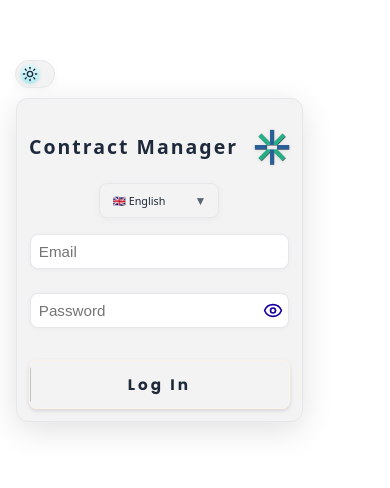
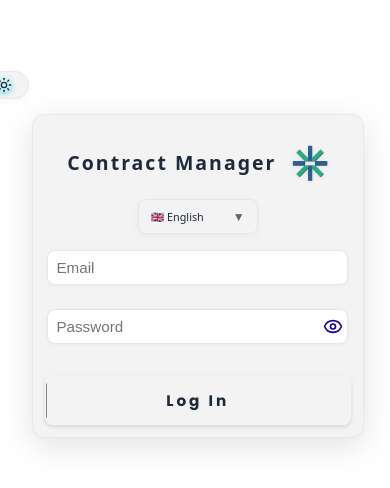
Before and after one commit to JLTC3111/contract-management-app, a React (Vite) app: page /login in a window 390 px wide. Shown: the part 178-666 px from the top of the page. Built offline with nearby package versions, Linux system fonts and the light colour scheme.

Commit message:
Update Login.jsx

```diff
--- a/src/pages/Login.jsx
+++ b/src/pages/Login.jsx
@@ -87,12 +87,13 @@ const Login = () => {
 
   return (
     <div style={{
+      width: '85vw',
       minHeight: '100vh',
       display: 'flex',
       alignItems: 'center',
       justifyContent: 'center',
       background: 'var(--bg)',
-      padding: 'clamp(1rem, 4vw, 2rem)',
+      padding: isMobile ? '2rem' : 'clamp(1rem, 4vw, 2rem)',
       gap: 'clamp(1rem, 4vw, 2rem)',
       position: 'relative',
     }}>
@@ -103,8 +104,8 @@ const Login = () => {
           aria-label="Toggle theme"
           style={{
             position: 'absolute',
-            top: 'calc(50% - 210px + 10px)',
-            left: 'calc(55% - 210px + 50px)',
+            top: 'calc(50% - 210px + 5px)',
+            left: 'calc(50% - 210px + 1.5px)',
             width: 40,
             height: 28,
             background: 'var(--card-bg)',
@@ -155,8 +156,9 @@ const Login = () => {
           border: '1.5px solid var(--card-border)',
           borderRadius: '12px',
           padding: 'clamp(0.75rem, 2vw, 1.5rem)',
-          width: isMobile ? '100%' : '100%',
-          maxWidth: isMobile ? '100%' : 'clamp(280px, 95vw, 550px)',
+          width: '100%',
+          maxWidth: isMobile ? '100vw' : 'clamp(280px, 95vw, 550px)',
+          boxSizing: 'border-box',
           boxShadow: '0 8px 32px rgba(0,0,0,0.12)',
           transition: 'all 0.3s ease',
           display: 'flex',
@@ -542,7 +544,6 @@ const Login = () => {
             height: isMobile ? '90%' : '100%',
             borderRadius: '12px',
             background: 'transparent',
-            border: '1px solid red', // <-- Add this line
           }}
         />
       </div>
```
